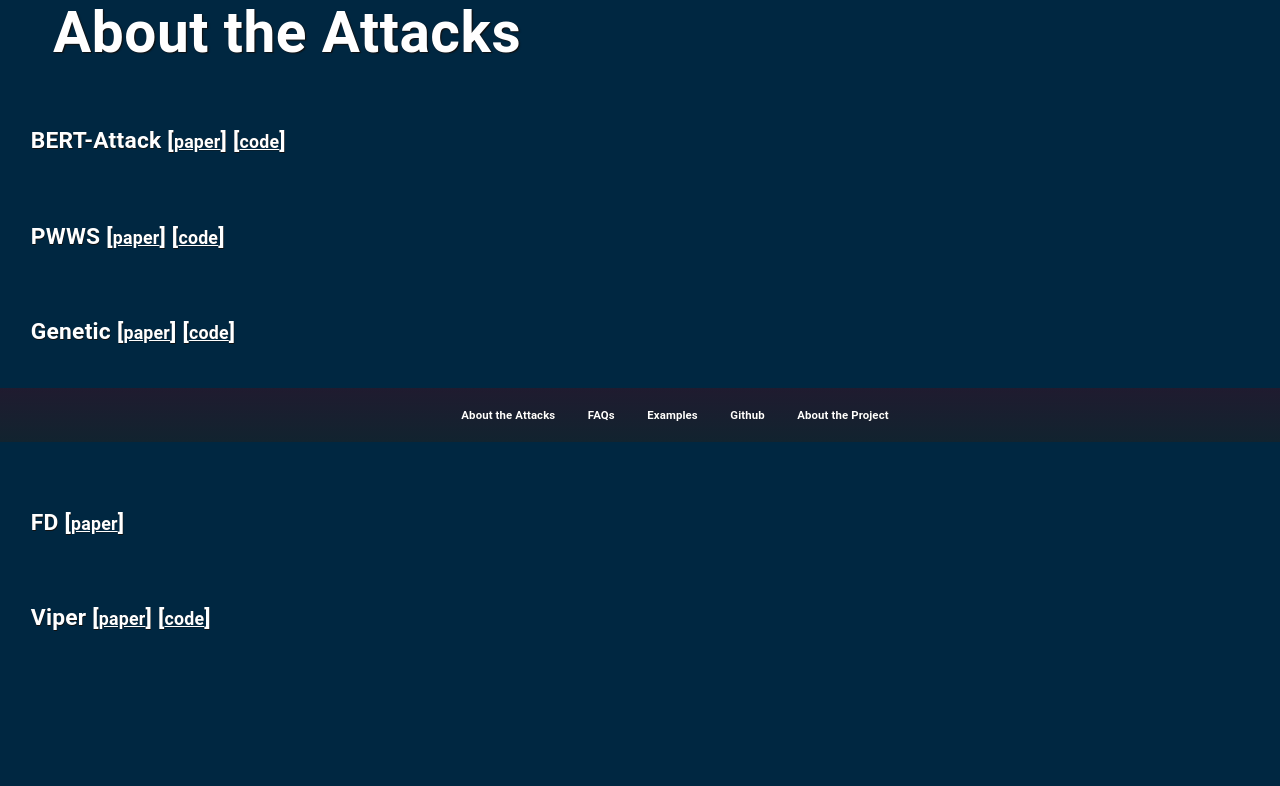
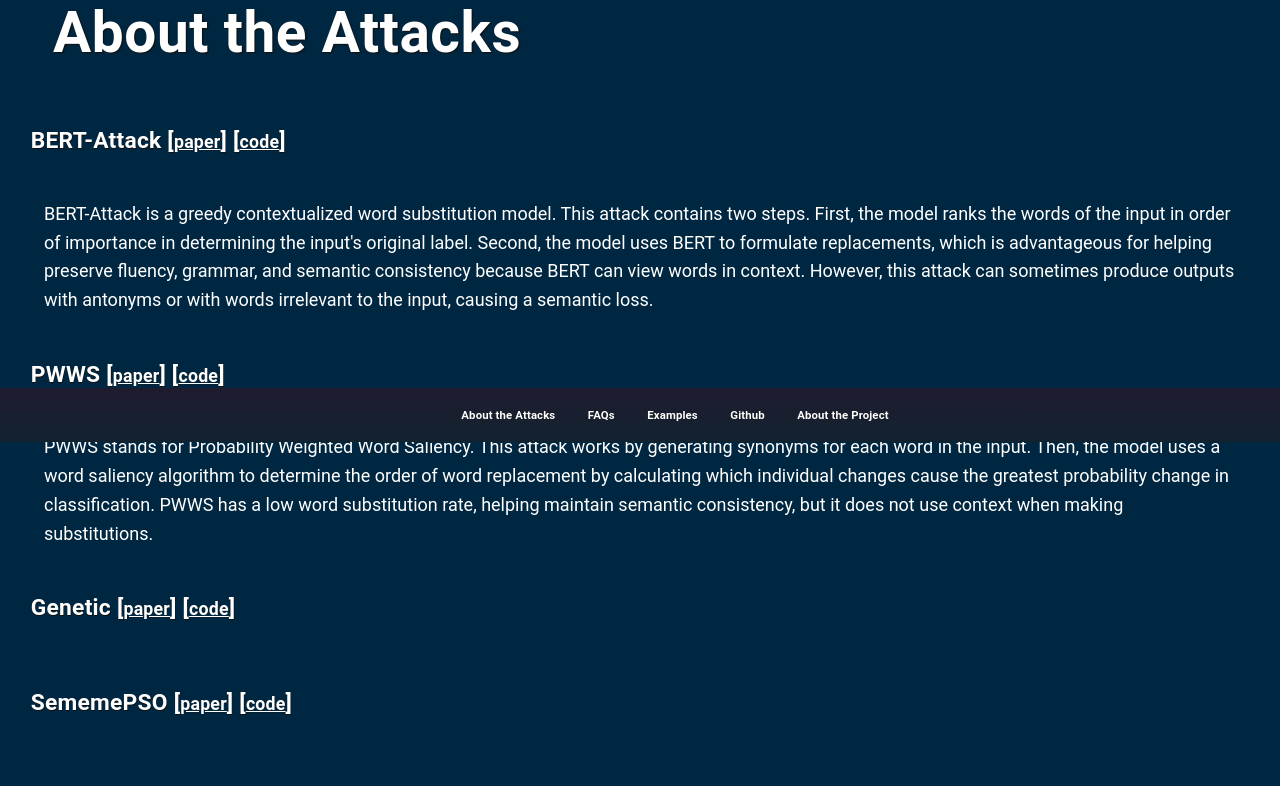
Before and after one commit to Siggy13/NLPAttack, a Django app: page /AdversarialTool/aboutAttacks in a window 1280 px wide. Shown: the part 358-1144 px from the top of the page. Before the commit the page ends 989 px from the top, so only its background shows below. Run offline with Django 3.2, Linux system fonts and the light colour scheme; some libraries are stand-ins or nearby versions.

Commit message:
Add some attack descriptions

```diff
--- a/NLP/AdversarialTool/templates/AdversarialTool/aboutAttacks.html
+++ b/NLP/AdversarialTool/templates/AdversarialTool/aboutAttacks.html
@@ -6,8 +6,23 @@
 <h3 class = 'faq'>BERT-Attack [<a href="https://arxiv.org/abs/2004.09984" style="padding:0" target="_blank">paper</a>]
     [<a href="https://github.com/LinyangLee/BERT-Attack" style="padding:0" target="_blank">code</a>] </h3>
 
+<p class = 'faq'>
+    BERT-Attack is a greedy contextualized word substitution model. This attack contains two steps. First, the model ranks the words
+    of the input in order of importance in determining the input's original label. Second, the model uses BERT to formulate
+    replacements, which is advantageous for helping preserve fluency, grammar, and semantic consistency because BERT can view
+    words in context. However, this attack can sometimes produce outputs with antonyms or with words irrelevant to the input,
+    causing a semantic loss.
+</p>
+
 <h3 class = 'faq'>PWWS [<a href="https://aclanthology.org/P19-1103/" style="padding:0" target="_blank">paper</a>]
     [<a href="https://github.com/JHL-HUST/PWWS" style="padding:0" target="_blank">code</a>]</h3>
+
+<p class = 'faq'>
+    PWWS stands for Probability Weighted Word Saliency. This attack works by generating synonyms for each word in the input. Then,
+    the model uses a word saliency algorithm to determine the order of word replacement by calculating which individual changes
+    cause the greatest probability change in classification. PWWS has a low word substitution rate, helping maintain semantic consistency,
+    but it does not use context when making substitutions.
+</p>
 
 <h3 class = 'faq'>Genetic [<a href="https://arxiv.org/abs/1804.07998" style="padding:0" target="_blank">paper</a>]
     [<a href="https://github.com/nesl/nlp_adversarial_examples" style="padding:0" target="_blank">code</a>]</h3>
```
